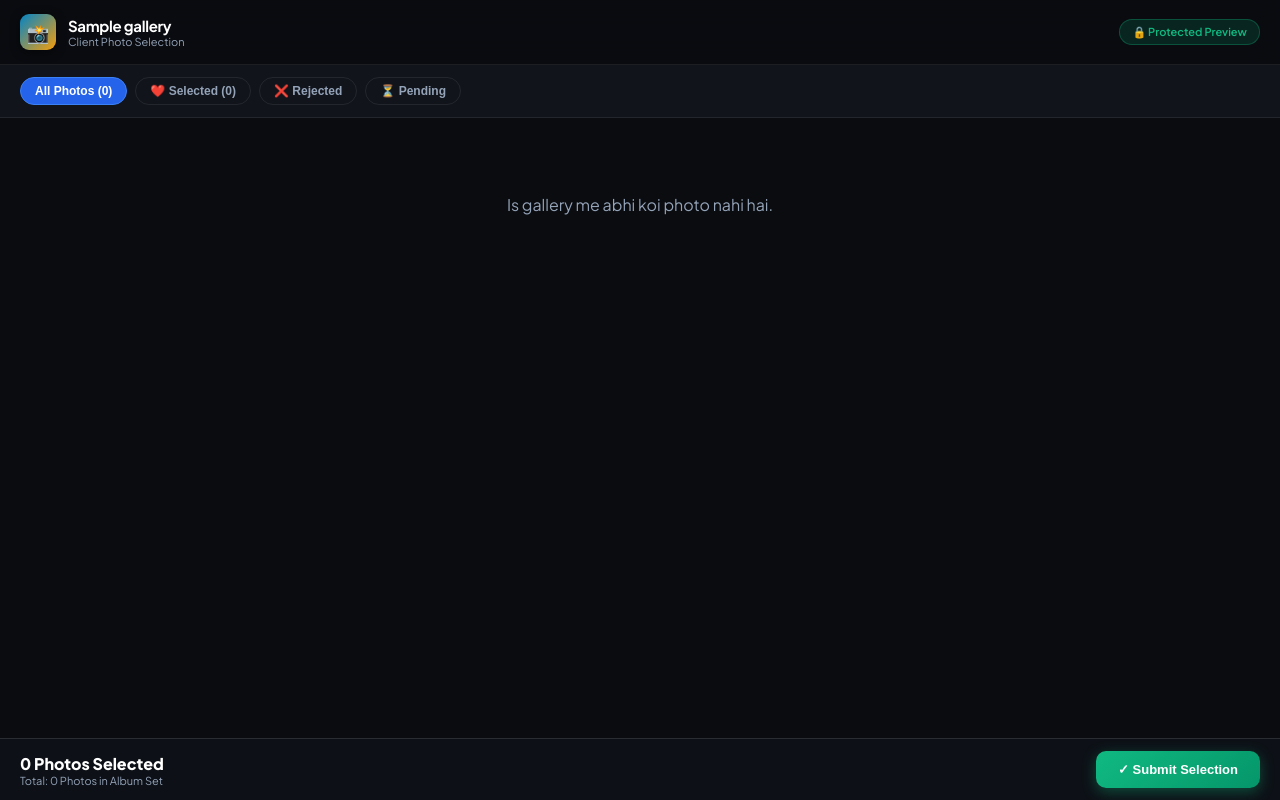
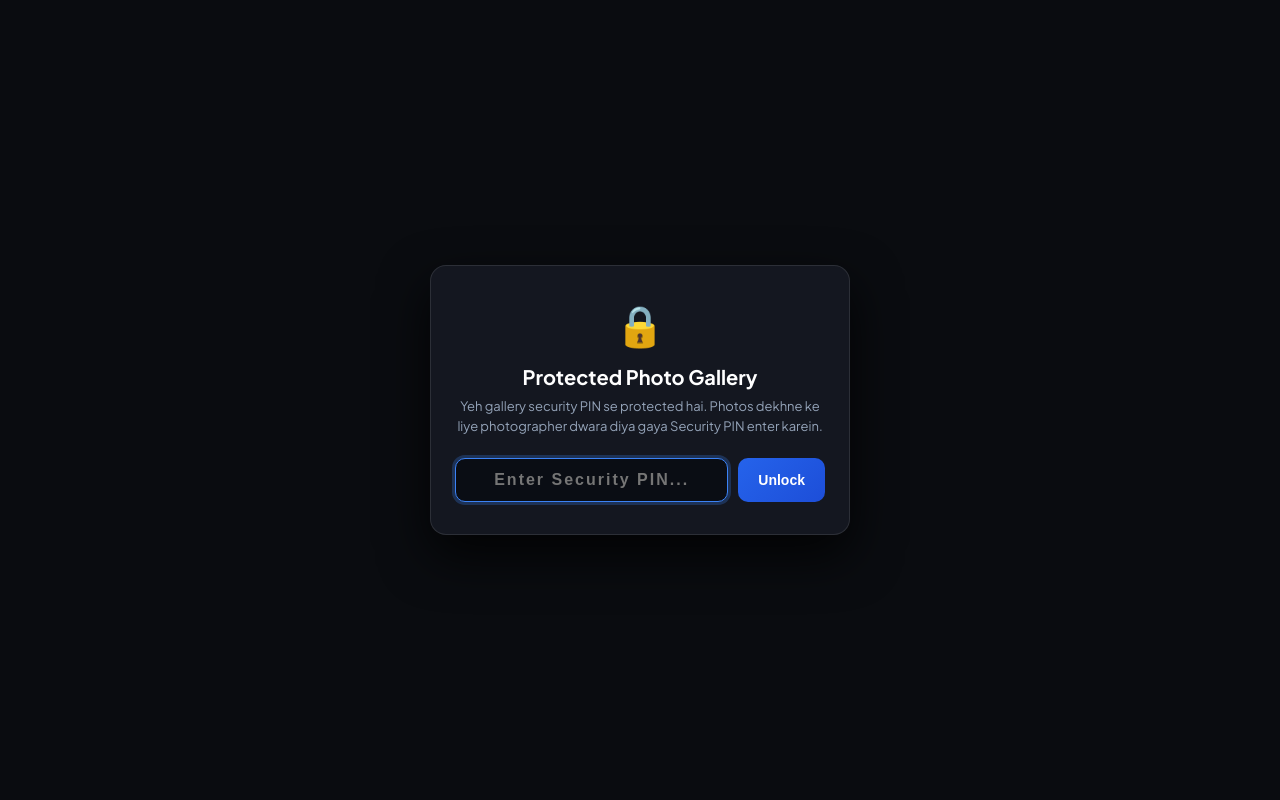
Before and after one commit to sharmaeditoranil/Ai-Photo-Flow, a FastAPI app: page /gallery/1 in a window 1280 px wide. Run offline with FastAPI, Linux system fonts and the light colour scheme; tables that the repository leaves empty hold one stand-in row (values such as "Sample post"); some libraries are stand-ins or nearby versions.

Commit message:
fix(proofing): add PIN lock unlock screen and auto-unlock gallery link support

```diff
--- a/backend/templates/proofing_gallery.html
+++ b/backend/templates/proofing_gallery.html
@@ -426,16 +426,109 @@
       text-align: center;
     }
 
-    /* Empty state */
-    .empty-state {
+    /* PIN Screen */
+    .pin-screen {
+      position: fixed;
+      top: 0; left: 0; right: 0; bottom: 0;
+      background: #0a0c10;
+      z-index: 999;
+      display: flex;
+      align-items: center;
+      justify-content: center;
+      padding: 20px;
+    }
+    .pin-card {
+      background: #141720;
+      border: 1px solid rgba(255, 255, 255, 0.1);
+      border-radius: 16px;
+      max-width: 420px;
+      width: 100%;
+      padding: 32px 24px;
       text-align: center;
-      padding: 60px 20px;
-      color: var(--text-muted);
-      grid-column: 1 / -1;
+      box-shadow: 0 20px 50px rgba(0,0,0,0.8);
+    }
+    .pin-icon {
+      font-size: 40px;
+      margin-bottom: 14px;
+    }
+    .pin-card h2 {
+      font-size: 20px;
+      font-weight: 700;
+      color: #fff;
+      margin-bottom: 8px;
+    }
+    .pin-card p {
+      font-size: 13px;
+      color: #94a3b8;
+      line-height: 1.5;
+      margin-bottom: 22px;
+    }
+    .pin-form {
+      display: flex;
+      gap: 10px;
+    }
+    .pin-form input {
+      flex: 1;
+      background: #0a0d14;
+      border: 1px solid rgba(255, 255, 255, 0.15);
+      border-radius: 10px;
+      padding: 12px 16px;
+      font-size: 16px;
+      color: #fff;
+      text-align: center;
+      letter-spacing: 2px;
+      font-weight: 700;
+      outline: none;
+    }
+    .pin-form input:focus {
+      border-color: #3b82f6;
+      box-shadow: 0 0 0 3px rgba(59, 130, 246, 0.25);
+    }
+    .pin-form button {
+      background: linear-gradient(135deg, #2563eb, #1d4ed8);
+      border: none;
+      border-radius: 10px;
+      color: #fff;
+      font-weight: 700;
+      padding: 0 20px;
+      font-size: 14px;
+      cursor: pointer;
+    }
+    .pin-error {
+      margin-top: 14px;
+      color: #ef4444;
+      font-size: 12px;
+      font-weight: 600;
+      background: rgba(239, 68, 68, 0.1);
+      padding: 8px 12px;
+      border-radius: 8px;
+      border: 1px solid rgba(239, 68, 68, 0.2);
     }
   </style>
 </head>
 <body>
+
+  <!-- PIN Lock Screen Overlay -->
+  <div class="pin-screen" id="pinScreen" style="display: none;">
+    <div class="pin-card">
+      <div class="pin-icon">🔒</div>
+      <h2>Protected Photo Gallery</h2>
+      <p id="pinPromptText">Yeh gallery security PIN se protected hai. Photos dekhne ke liye photographer dwara diya gaya Security PIN enter karein.</p>
+      <form onsubmit="submitPin(event)" class="pin-form">
+        <input
+          type="text"
+          id="pinInput"
+          placeholder="Enter Security PIN..."
+          autocomplete="off"
+          autofocus
+        />
+        <button type="submit" id="pinSubmitBtn">Unlock</button>
+      </form>
+      <div id="pinError" class="pin-error" style="display: none;">
+        ❌ Galat PIN! Kripya sahi PIN enter karein.
+      </div>
+    </div>
+  </div>
 
   <!-- Header -->
   <header class="gallery-header">
@@ -526,12 +619,59 @@
     });
 
     // Initialize Page
-    function initGallery() {
-      document.getElementById('galleryTitle').innerText = GALLERY_DATA.title || "Wedding Photo Selection";
-      document.getElementById('gallerySubtitle').innerText = GALLERY_DATA.client_name || "Client Photo Selection";
-      document.title = (GALLERY_DATA.title || "Photo Selection") + " — Ai PhotoFlow";
+    async function initGallery() {
+      const urlParams = new URLSearchParams(window.location.search);
+      const queryPin = urlParams.get('pin') || sessionStorage.getItem('gallery_pin_' + GALLERY_UUID);
 
-      if (GALLERY_DATA.status === 'SUBMITTED') {
+      if (GALLERY_DATA.requires_pin) {
+        if (queryPin) {
+          const success = await attemptUnlock(queryPin);
+          if (success) return;
+        }
+        document.getElementById('pinScreen').style.display = 'flex';
+        document.getElementById('galleryTitle').innerText = GALLERY_DATA.title || "Wedding Photo Selection";
+        return;
+      }
+
+      setupGalleryView(GALLERY_DATA);
+    }
+
+    async function submitPin(e) {
+      if (e) e.preventDefault();
+      const pin = document.getElementById('pinInput').value.trim();
+      if (!pin) return;
+      document.getElementById('pinSubmitBtn').innerText = '...';
+      const success = await attemptUnlock(pin);
+      document.getElementById('pinSubmitBtn').innerText = 'Unlock';
+      if (!success) {
+        document.getElementById('pinError').style.display = 'block';
+      }
+    }
+
+    async function attemptUnlock(pin) {
+      try {
+        const res = await fetch(`/api/proofing/gallery/${GALLERY_UUID}?pin=${encodeURIComponent(pin)}`);
+        const data = await res.json();
+        if (data.requires_pin) {
+          return false;
+        }
+        sessionStorage.setItem('gallery_pin_' + GALLERY_UUID, pin);
+        document.getElementById('pinScreen').style.display = 'none';
+        setupGalleryView(data);
+        return true;
+      } catch (err) {
+        console.error('Error unlocking gallery:', err);
+        return false;
+      }
+    }
+
+    function setupGalleryView(data) {
+      photos = data.photos || [];
+      document.getElementById('galleryTitle').innerText = data.title || "Wedding Photo Selection";
+      document.getElementById('gallerySubtitle').innerText = data.client_name || "Client Photo Selection";
+      document.title = (data.title || "Photo Selection") + " — Ai PhotoFlow";
+
+      if (data.status === 'SUBMITTED') {
         document.getElementById('statusBadge').innerText = "✓ Submitted to Studio";
       }
 
```
Also changed, not shown: frontend/src/components/ShareProofingModal.tsx (+52 -6 lines).
